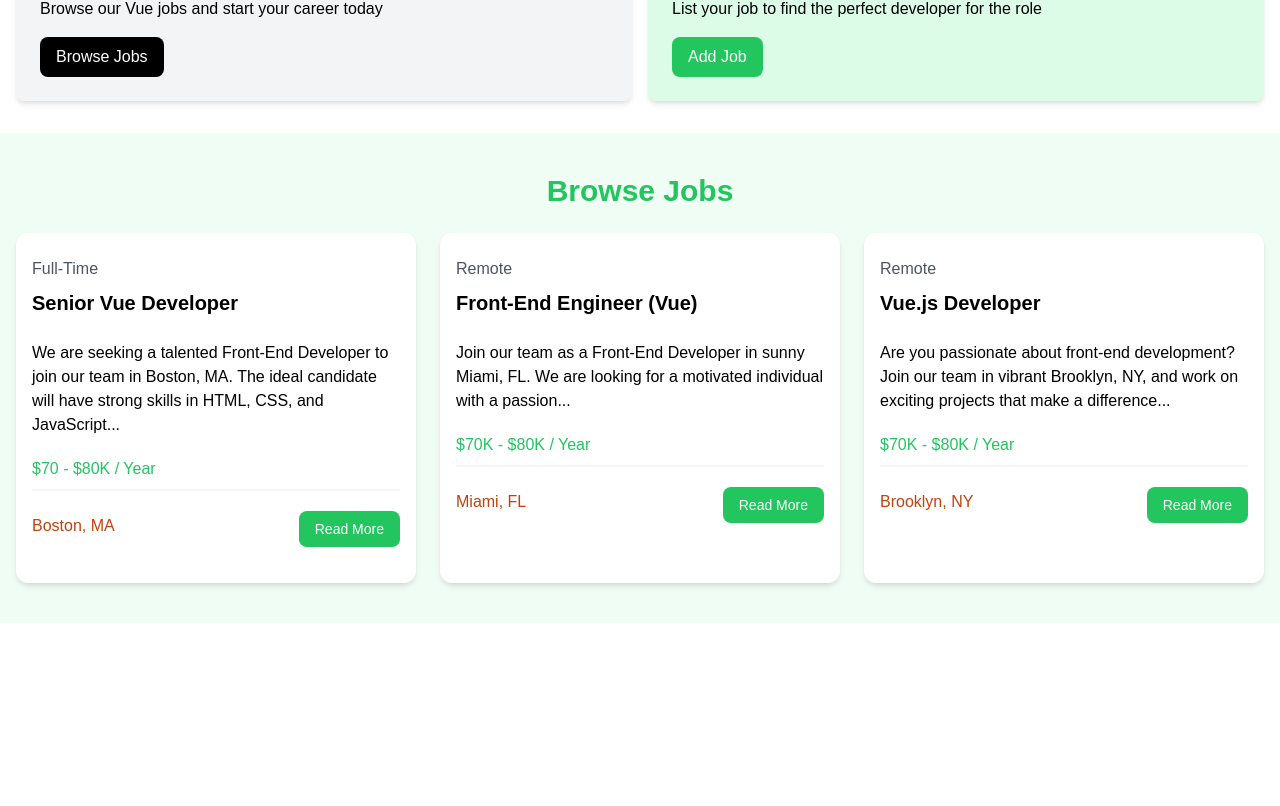
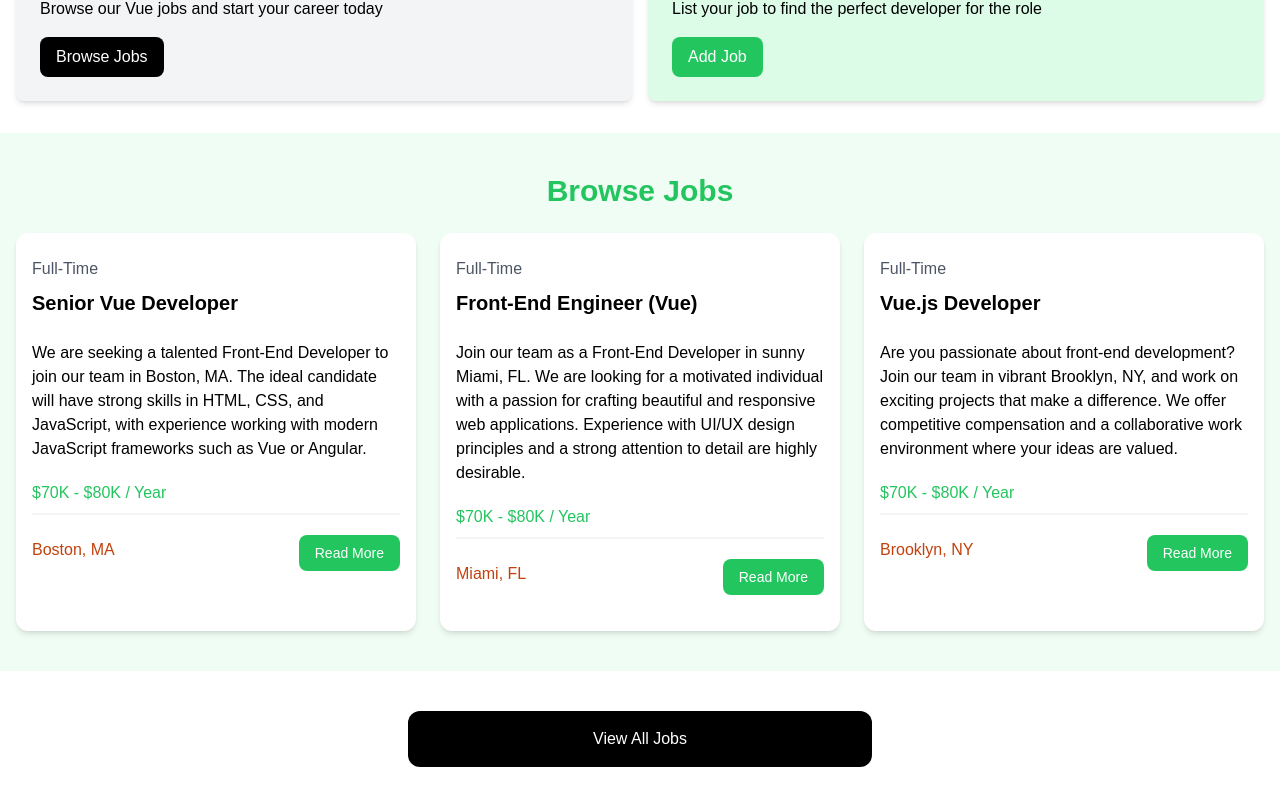
Before and after one commit to aleksamlsvc12/Vue-Jobs, a Vue app: page / in a window 1280 px wide. Shown: the part 476-1282 px from the top of the page. Before the commit the page ends 1099 px from the top, so only its background shows below. Built offline with nearby package versions, Linux system fonts and the light colour scheme; the HTML template or start-up script is replaced by a standard one.

Commit message:
Job Listings rendering is now dynamic. 'Show more' button is added

```diff
--- a/src/App.vue
+++ b/src/App.vue
@@ -9,7 +9,7 @@
   <Navbar />
   <Hero />
   <HomeCards />
-  <JobListings />
+  <JobListings :limit="3" :showButton="true"/>
 </template>
 
 <style>
--- /dev/null
+++ b/src/components/JobListing.vue
@@ -0,0 +1,41 @@
+<script setup>
+  import {defineProps} from 'vue';
+
+  defineProps({
+    job: Object
+  });
+</script>
+
+<template>
+  <div class="bg-white rounded-xl shadow-md relative">
+            <div class="p-4">
+              <div class="mb-6">
+                <div class="text-gray-600 my-2">{{job.type}}</div>
+                <h3 class="text-xl font-bold">{{job.title}}</h3>
+              </div>
+
+              <div class="mb-5">
+                {{job.description}}
+              </div>
+
+              <h3 class="text-green-500 mb-2">{{job.salary}} / Year</h3>
+
+              <div class="border border-gray-100 mb-5"></div>
+
+              <div class="flex flex-col lg:flex-row justify-between mb-4">
+                <div class="text-orange-700 mb-3">
+                  <i class="fa-solid fa-location-dot text-lg"></i>
+                  {{job.location}}
+                </div>
+                <a
+                  :href="'/job/' + job.id"
+                  class="h-[36px] bg-green-500 hover:bg-green-600 text-white px-4 py-2 rounded-lg text-center text-sm"
+                >
+                  Read More
+                </a>
+              </div>
+            </div>
+          </div>
+</template>
+
+<style></style>
--- a/src/components/JobListings.vue
+++ b/src/components/JobListings.vue
@@ -1,109 +1,37 @@
-<script setup></script>
+<script setup>
+  import jobData from '@/jobs.json';
+  import {ref, defineProps} from 'vue';
+  import JobListing from '@/components/JobListing.vue';
+
+  defineProps({
+    limit: Number,
+    showButton: {
+      type: Boolean,
+      default: false
+    }
+  });
+
+  const jobs = ref(jobData);
+</script>
 
 <template>
-  <section class="bg-green-50 px-4 py-10">
+<section class="bg-green-50 px-4 py-10">
       <div class="container-xl lg:container m-auto">
         <h2 class="text-3xl font-bold text-green-500 mb-6 text-center">
           Browse Jobs
         </h2>
         <div class="grid grid-cols-1 md:grid-cols-3 gap-6">
-          <!-- Job Listing 1 -->
-          <div class="bg-white rounded-xl shadow-md relative">
-            <div class="p-4">
-              <div class="mb-6">
-                <div class="text-gray-600 my-2">Full-Time</div>
-                <h3 class="text-xl font-bold">Senior Vue Developer</h3>
-              </div>
-
-              <div class="mb-5">
-                We are seeking a talented Front-End Developer to join our team
-                in Boston, MA. The ideal candidate will have strong skills in
-                HTML, CSS, and JavaScript...
-              </div>
-
-              <h3 class="text-green-500 mb-2">$70 - $80K / Year</h3>
-
-              <div class="border border-gray-100 mb-5"></div>
-
-              <div class="flex flex-col lg:flex-row justify-between mb-4">
-                <div class="text-orange-700 mb-3">
-                  <i class="fa-solid fa-location-dot text-lg"></i>
-                  Boston, MA
-                </div>
-                <a
-                  href="job.html"
-                  class="h-[36px] bg-green-500 hover:bg-green-600 text-white px-4 py-2 rounded-lg text-center text-sm"
-                >
-                  Read More
-                </a>
-              </div>
-            </div>
-          </div>
-          <!-- Job Listing 2 -->
-          <div class="bg-white rounded-xl shadow-md relative">
-            <div class="p-4">
-              <div class="mb-6">
-                <div class="text-gray-600 my-2">Remote</div>
-                <h3 class="text-xl font-bold">Front-End Engineer (Vue)</h3>
-              </div>
-
-              <div class="mb-5">
-                Join our team as a Front-End Developer in sunny Miami, FL. We
-                are looking for a motivated individual with a passion...
-              </div>
-
-              <h3 class="text-green-500 mb-2">$70K - $80K / Year</h3>
-
-              <div class="border border-gray-100 mb-5"></div>
-
-              <div class="flex flex-col lg:flex-row justify-between mb-4">
-                <div class="text-orange-700 mb-3">
-                  <i class="fa-solid fa-location-dot text-lg"></i>
-                  Miami, FL
-                </div>
-                <a
-                  href="job.html"
-                  class="h-[36px] bg-green-500 hover:bg-green-600 text-white px-4 py-2 rounded-lg text-center text-sm"
-                >
-                  Read More
-                </a>
-              </div>
-            </div>
-          </div>
-          <!-- Job Listing 3 -->
-          <div class="bg-white rounded-xl shadow-md relative">
-            <div class="p-4">
-              <div class="mb-6">
-                <div class="text-gray-600 my-2">Remote</div>
-                <h3 class="text-xl font-bold">Vue.js Developer</h3>
-              </div>
-
-              <div class="mb-5">
-                Are you passionate about front-end development? Join our team in
-                vibrant Brooklyn, NY, and work on exciting projects that make a
-                difference...
-              </div>
-
-              <h3 class="text-green-500 mb-2">$70K - $80K / Year</h3>
-
-              <div class="border border-gray-100 mb-5"></div>
-
-              <div class="flex flex-col lg:flex-row justify-between mb-4">
-                <div class="text-orange-700 mb-3">
-                  <i class="fa-solid fa-location-dot text-lg"></i>
-                  Brooklyn, NY
-                </div>
-                <a
-                  href="job.html"
-                  class="h-[36px] bg-green-500 hover:bg-green-600 text-white px-4 py-2 rounded-lg text-center text-sm"
-                >
-                  Read More
-                </a>
-              </div>
-            </div>
-          </div>
+          <JobListing v-for="job in jobs.slice(0,limit || jobs.length)" :key="job.id" :job="job"/>
         </div>
       </div>
+    </section>
+
+    <section v-if="showButton" class="m-auto max-w-lg my-10 px-6">
+      <a
+        href="/jobs"
+        class="block bg-black text-white text-center py-4 px-6 rounded-xl hover:bg-gray-700"
+        >View All Jobs</a
+      >
     </section>
 </template>
 
```
